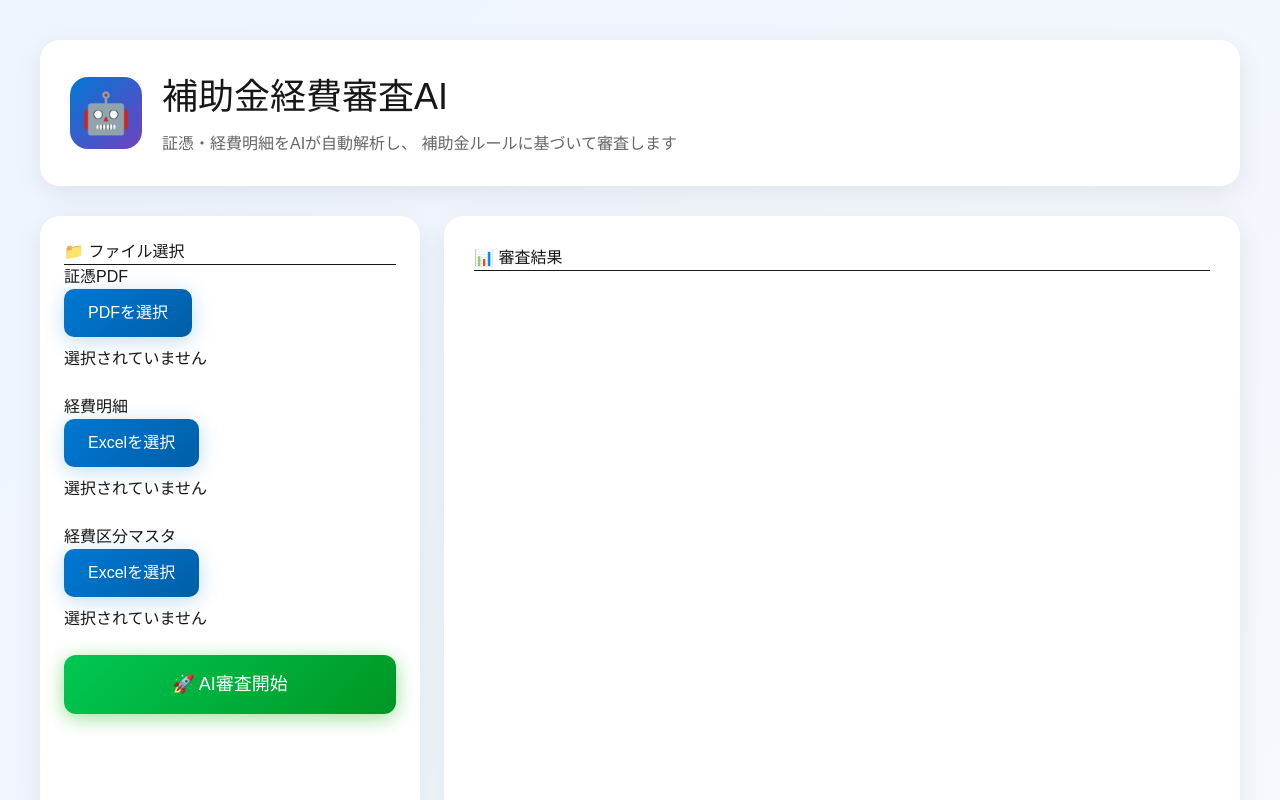
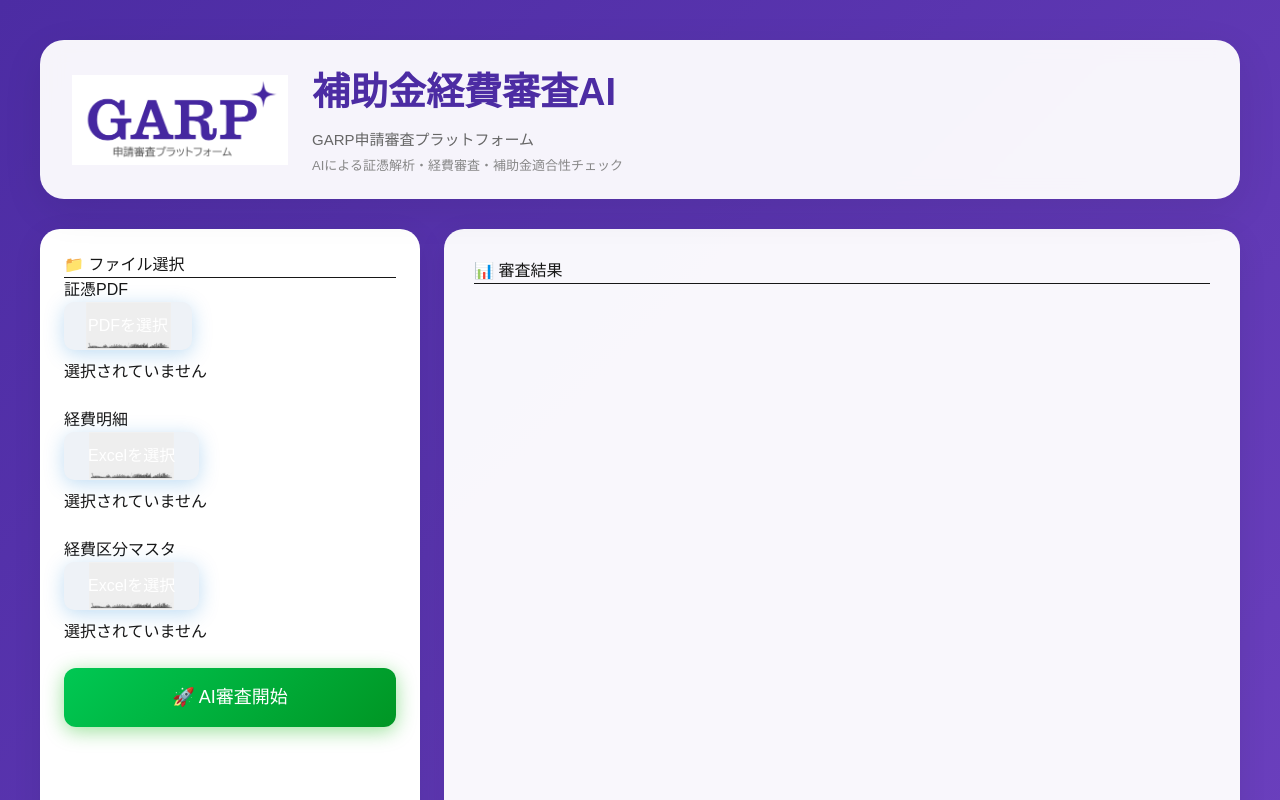
Before and after one commit to takakuwakeita-coder/difyExamination, a Next.js app: page / in a window 1280 px wide. Shown: the top 800 px of the page. Built offline with nearby package versions, Linux system fonts and the light colour scheme.

Commit message:
fix merge conflict

```diff
--- a/app/page.tsx
+++ b/app/page.tsx
@@ -27,8 +27,16 @@ export default function Home() {
   const buttonStyle = {
   display: "inline-block",
   padding: "12px 24px",
-  background:
-    "linear-gradient(135deg,#0078d4,#005ea6)",
+  backgroundImage:
+  "url('/garp_back.png')",
+backgroundPosition:
+  "bottom center",
+backgroundRepeat:
+  "no-repeat",
+backgroundSize:
+  "contain",
+backgroundColor:
+  "#eef2f7",
   color: "white",
   borderRadius: "10px",
   cursor: "pointer",
@@ -173,50 +181,49 @@ setResult(
     style={{
       minHeight: "100vh",
       background:
-        "linear-gradient(135deg,#eef5ff,#f7f9fc)",
+        "linear-gradient(135deg,#4c2ca3,#6f42c1)",
       padding: "40px"
     }}
   >
     {/* ヘッダーカード */}
+
 <div
   style={{
     maxWidth: "1400px",
     margin: "0 auto 30px auto",
-        background: "#fff",
-        borderRadius: "20px",
-        padding: "30px",
+    background:
+      "rgba(255,255,255,0.95)",
+    backdropFilter:
+      "blur(10px)",
+    borderRadius: "24px",
+    padding: "24px 32px",
     boxShadow:
-          "0 8px 30px rgba(0,0,0,0.08)"
+      "0 12px 40px rgba(0,0,0,0.08)"
   }}
 >
   <div
     style={{
       display: "flex",
       alignItems: "center",
-          gap: "20px"
+      gap: "24px"
     }}
   >
-        <div
+    <img
+      src="/garp_logo.png"
+      alt="GARP"
       style={{
-            width: "72px",
-            height: "72px",
-            borderRadius: "18px",
-            background:
-              "linear-gradient(135deg,#0078d4,#6f42c1)",
-            display: "flex",
-            alignItems: "center",
-            justifyContent: "center",
-            fontSize: "40px"
+        height: "90px",
+        objectFit: "contain"
       }}
-        >
-          🤖
-        </div>
+    />
 
     <div>
       <h1
         style={{
           margin: 0,
-              fontSize: "36px"
+          fontSize: "38px",
+          color: "#4c2ca3",
+          fontWeight: 700
         }}
       >
         補助金経費審査AI
@@ -224,16 +231,27 @@ setResult(
 
       <div
         style={{
+          marginTop: "8px",
           color: "#666",
-              marginTop: "8px"
+          fontSize: "15px"
         }}
       >
-            証憑・経費明細をAIが自動解析し、
-            補助金ルールに基づいて審査します
+        GARP申請審査プラットフォーム
+      </div>
+
+      <div
+        style={{
+          marginTop: "4px",
+          color: "#888",
+          fontSize: "13px"
+        }}
+      >
+        AIによる証憑解析・経費審査・補助金適合性チェック
       </div>
     </div>
   </div>
 </div>
+
 
     {/* メインエリア */}
     <div
@@ -384,7 +402,7 @@ setResult(
       {/* 右カラム */}
       <div
         style={{
-          background: "#fff",
+          background: "rgba(255,255,255,0.96)",
           borderRadius: "20px",
           padding: "30px",
           minHeight: "900px",
```
Also changed, not shown: public/GARP_back.png (added), public/GARP_logo.png (added). Lines whose indentation alone changed are shown as unchanged.
